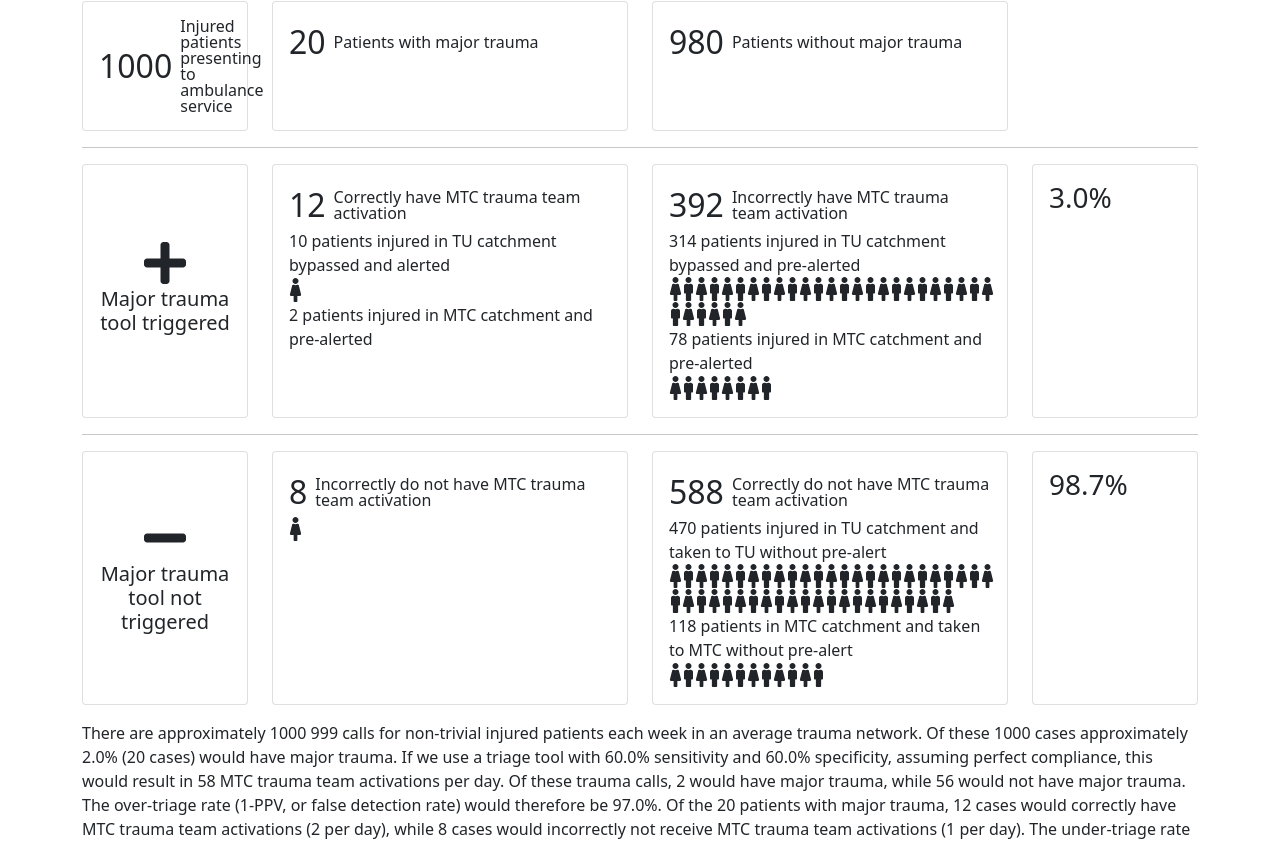
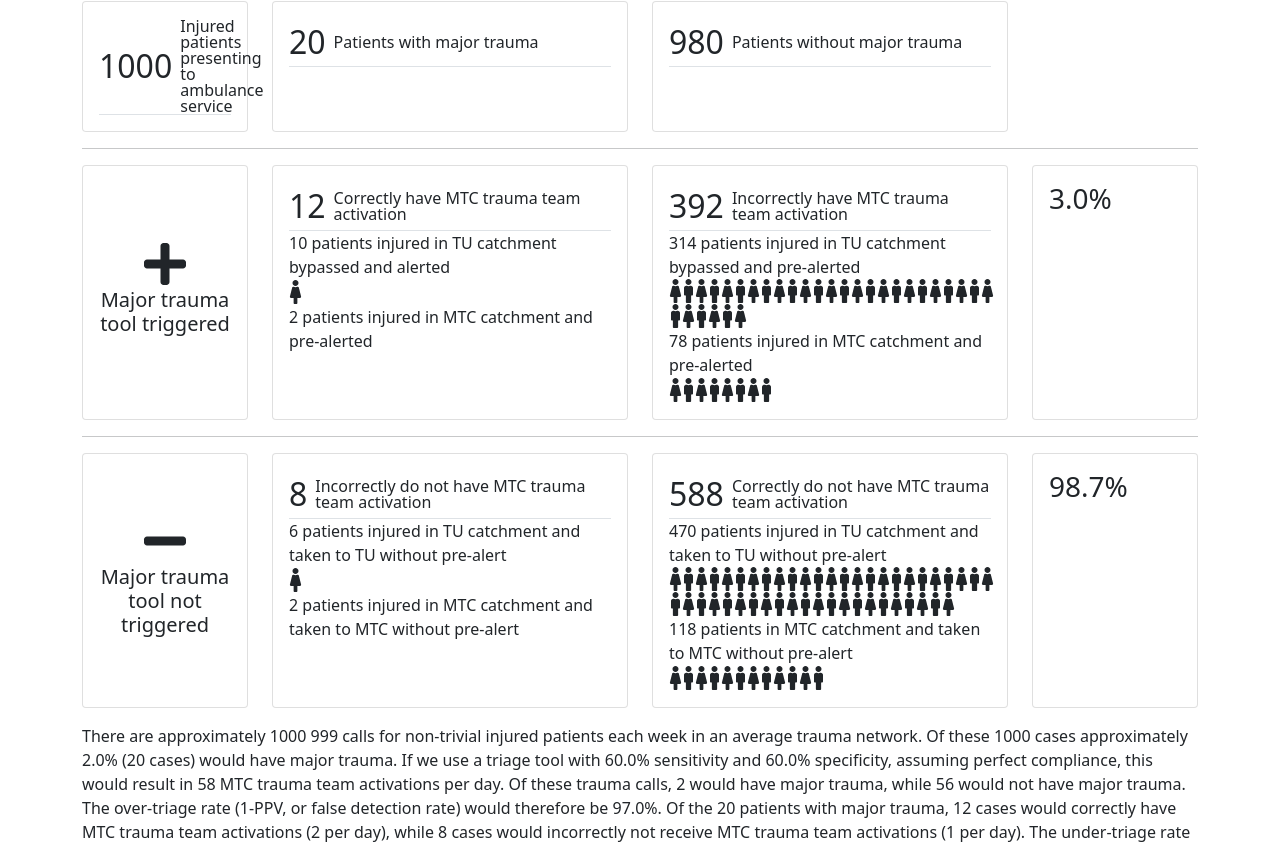
Before and after one commit to bairdj/vis-diag, a Vue app: page / in a window 1280 px wide. Shown: the part 378-1223 px from the top of the page. Built offline with nearby package versions, Linux system fonts and the light colour scheme.

Commit message:
Add false negative labels

```diff
--- a/src/components/ResultCard.vue
+++ b/src/components/ResultCard.vue
@@ -2,7 +2,7 @@
   <div class="card">
     <div class="card-body">
       <div v-if="n !== undefined">
-        <div class="d-flex align-items-center">
+        <div class="d-flex align-items-center border-bottom">
           <span class="me-2 fs-2">{{ Math.round(n) }}</span>
           <span class="fs-6 lh-1">{{ label }}</span>
         </div>
--- a/src/components/ResultsTable.vue
+++ b/src/components/ResultsTable.vue
@@ -58,8 +58,15 @@
         </div>
       </div>
       <div class="col-4">
-        <ResultCard v-bind:n="falseNegatives" label="Incorrectly do not have MTC trauma team activation" class="h-100"
-                    v-bind:prop="falseNegatives / populationN" v-bind:showBar="true"/>
+        <ResultCard v-bind:n="falseNegatives"
+                    label="Incorrectly do not have MTC trauma team activation"
+                    class="h-100"
+                    v-bind:prop="falseNegatives / populationN"
+                    v-bind:showBar="true"
+                    :tu-catchment="tuCatchment"
+                    tu-label="patients injured in TU catchment and taken to TU without pre-alert"
+                    mtc-label="patients injured in MTC catchment and taken to MTC without pre-alert"
+        />
       </div>
       <div class="col-4">
         <ResultCard v-bind:n="trueNegatives"
```
